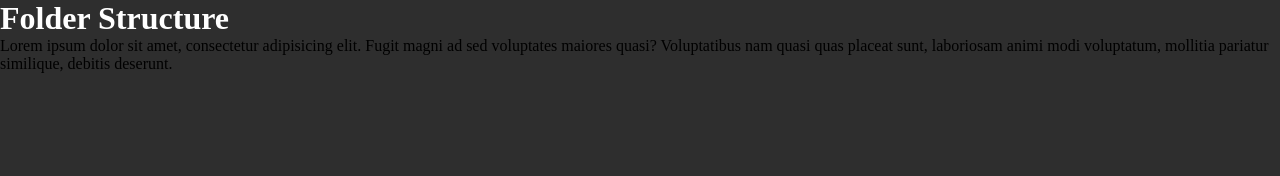
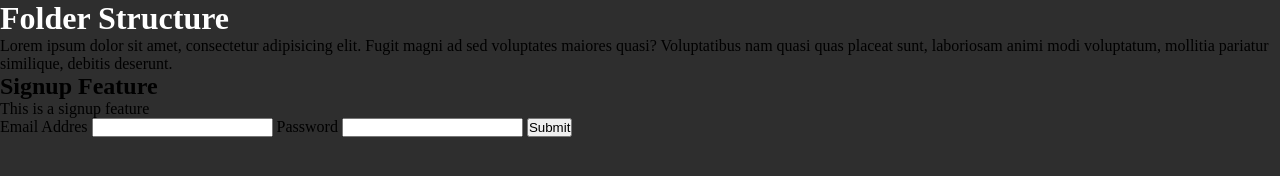
Before and after one commit to sarimbaig08/Html-Folder-Stucture, a plain HTML site: page index.html in a window 1280 px wide. Drawn offline with Linux system fonts and the light colour scheme.

Commit message:
signup feature completed

```diff
--- a/index.html
+++ b/index.html
@@ -15,6 +15,20 @@
         laboriosam animi modi voluptatum, mollitia pariatur similique, debitis
         deserunt.
       </p>
+
+      <div>
+        <h2>Signup Feature</h2>
+        <p>This is a signup feature</p>
+        <label>
+          Email Addres
+          <input type="text" />
+        </label>
+        <label>
+          Password
+          <input type="text" />
+        </label>
+        <button>Submit</button>
+      </div>
     </div>
   </body>
 </html>
```
